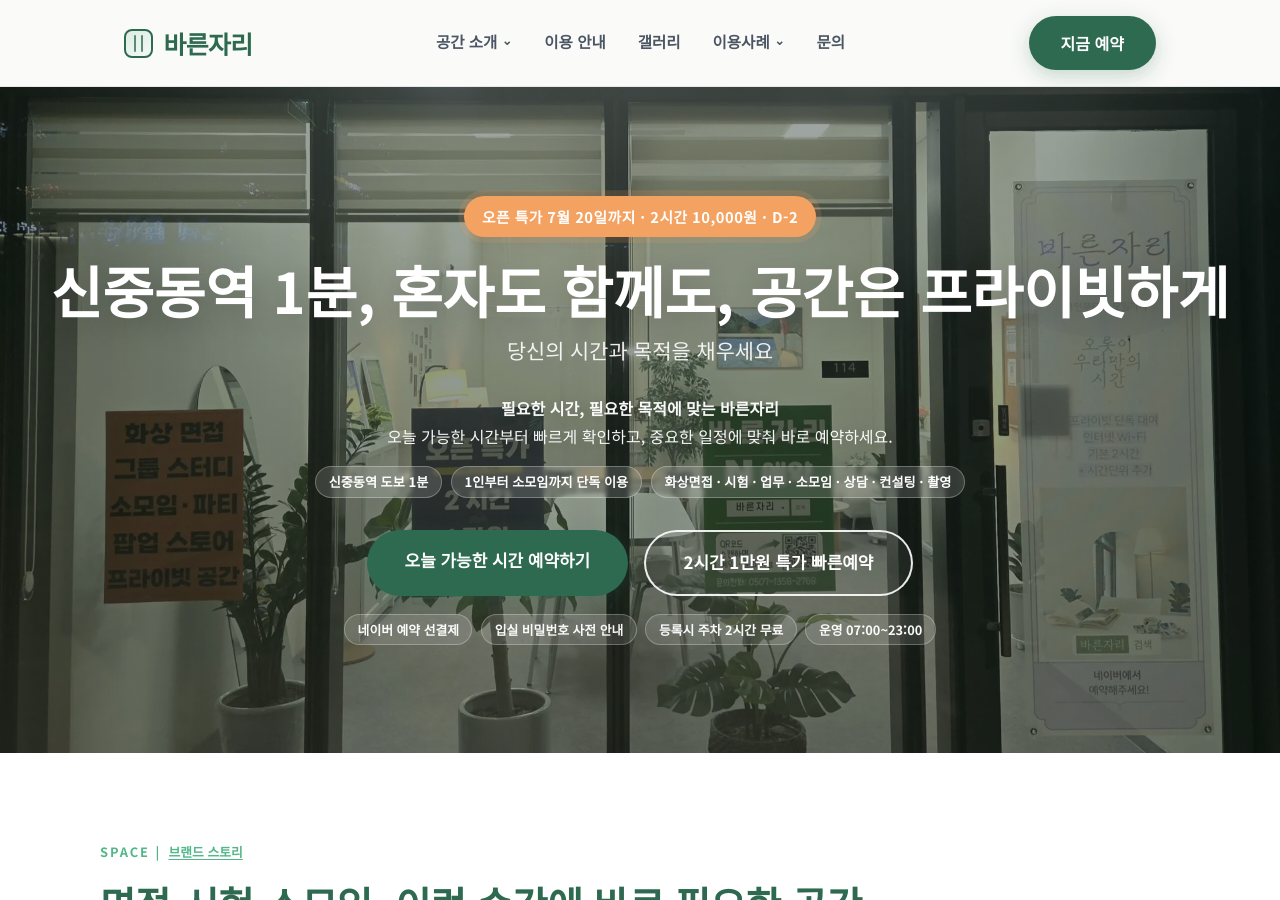
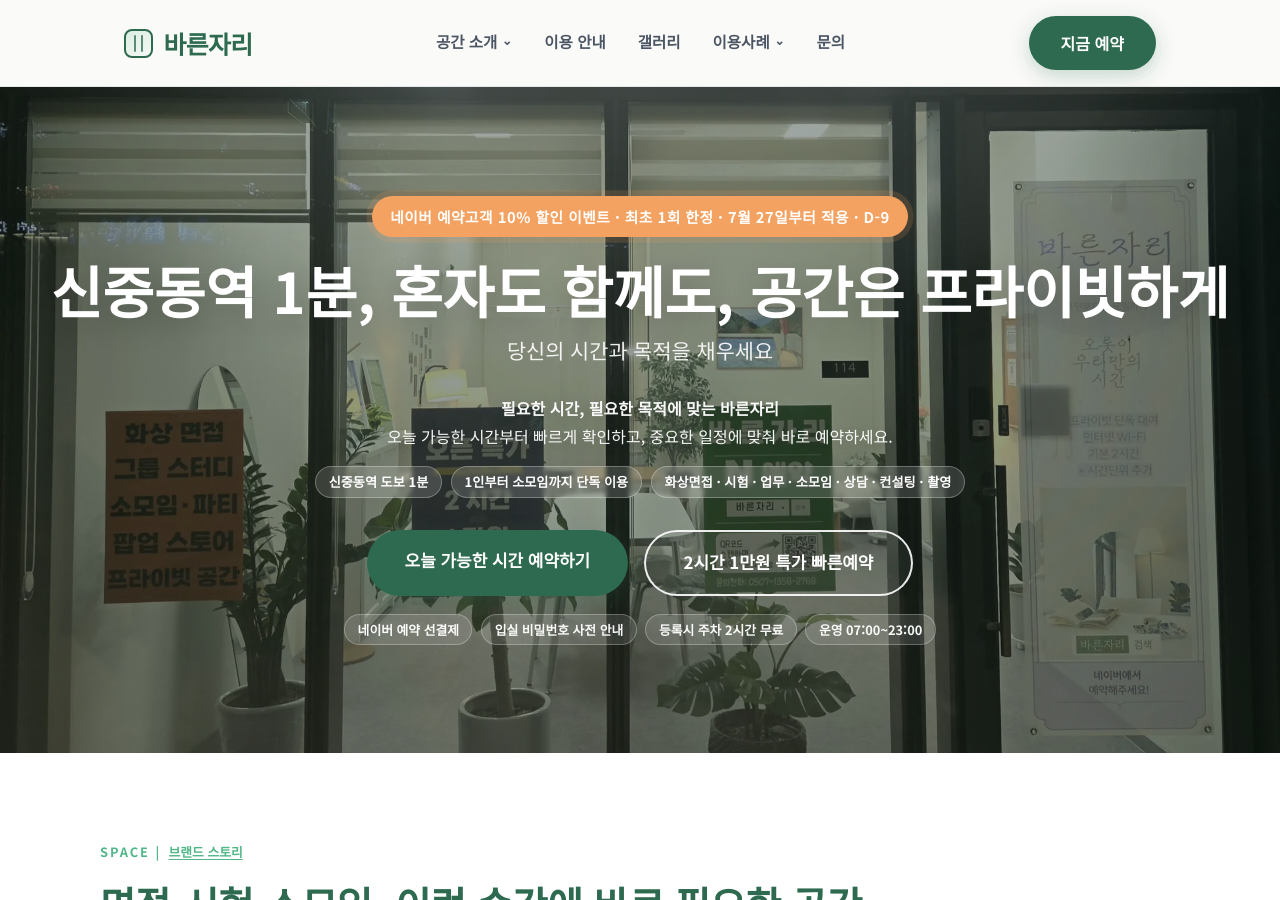
Before and after one commit to bareunspace/blog, a Jekyll site: the page built from index.html, in a window 1280 px wide and 900 px high. Built offline with Jekyll 4.4.1, drawn with Linux system fonts in a browser that asks for light colours.

Commit message:
이벤트 적용

```diff
--- a/index.html
+++ b/index.html
@@ -11,12 +11,12 @@
 preload_image: images/main.webp
 naver_site_verification: 46b51cdf33b64778f7ae6e7dd0dabcb6890be955
 css_version: 20260713-6
-script_version: 20260716-1
+script_version: 20260718-1
 ---
   <main id="mainContent">
   <!-- ── Hero ── -->
   <section id="home">
-    <span class="badge">오픈 특가 7월 20일까지 · 2시간 10,000원 · <span id="promoCountdown">D-day 계산중</span></span>
+    <span class="badge">네이버 예약고객 10% 할인 이벤트 · 최초 1회 한정 · <span id="promoCountdown">7월 27일부터 적용</span></span>
     <h1 class="hero-title">신중동역 1분, 혼자도 함께도, 공간은 프라이빗하게</h1>
     <p class="hero-subtitle">당신의 시간과 목적을 채우세요</p>
     <p class="hero-desc">
--- a/scripts/main.js
+++ b/scripts/main.js
@@ -205,14 +205,14 @@
     const updatePromoCountdown = () => {
       const now = new Date();
       const today = new Date(now.getFullYear(), now.getMonth(), now.getDate());
-      const promoEnd = new Date(2026, 6, 20);
-      const diffDays = Math.floor((promoEnd - today) / (1000 * 60 * 60 * 24));
-
-      let ddayText = '특가 종료';
+      const promoStart = new Date(2026, 6, 27);
+      const diffDays = Math.floor((promoStart - today) / (1000 * 60 * 60 * 24));
+
+      let ddayText = '적용중';
       if (diffDays > 0) {
-        ddayText = `D-${diffDays}`;
+        ddayText = `7월 27일부터 적용 · D-${diffDays}`;
       } else if (diffDays === 0) {
-        ddayText = 'D-Day';
+        ddayText = '오늘부터 적용';
       }
 
       if (promoCountdown) {
```
